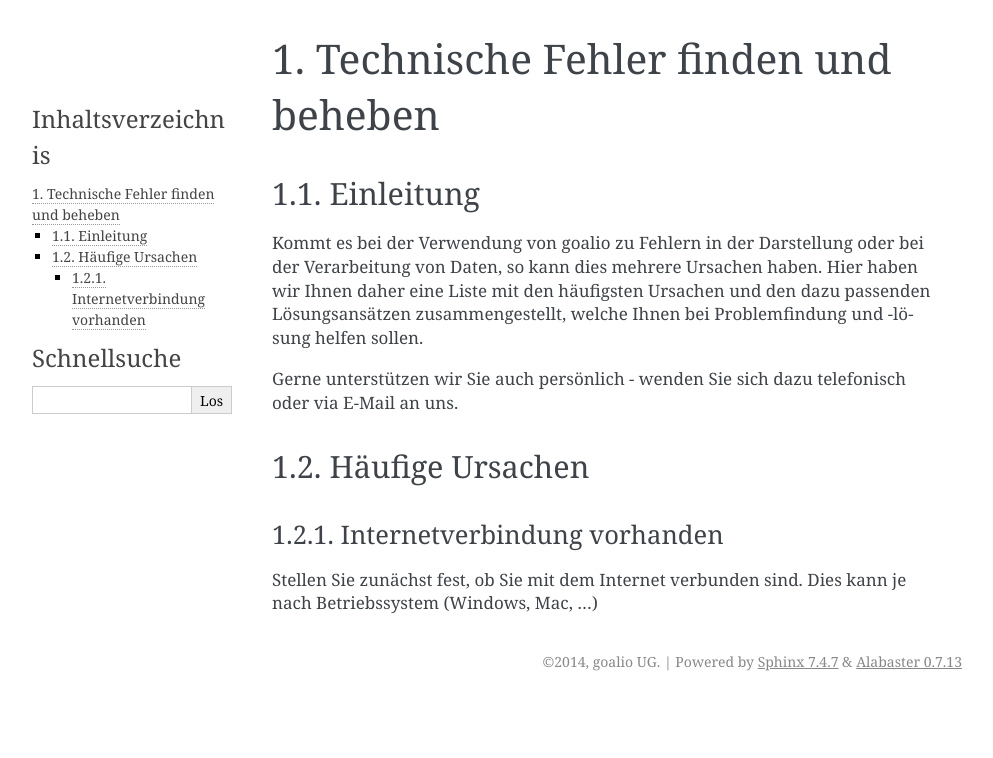
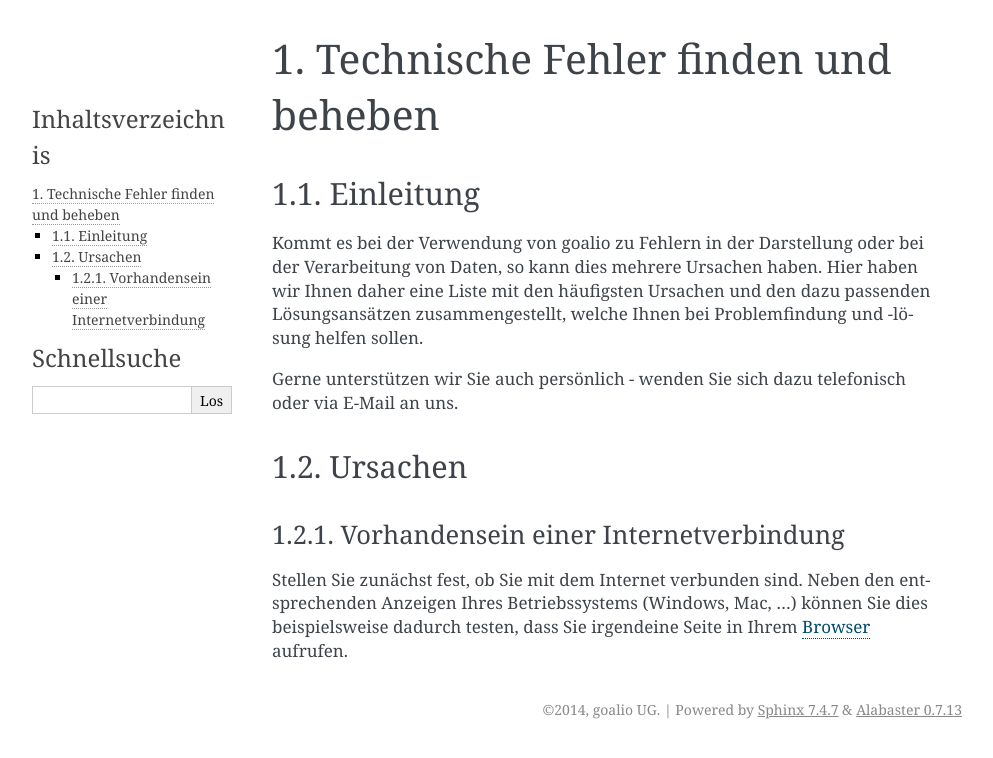
Before and after one commit to goalio/docs, a Sphinx documentation site: the page built from docs/anwendungsfaelle/debug-leitfaden.rst, in a window 1280 px wide. Shown: the top 758 px of the page, without its empty margins (148-1141 px from the left). Built offline with Sphinx 7.4.7, drawn with Linux system fonts in a browser that asks for light colours; formulas are drawn with MathJax 3.

Commit message:
Update debug-leitfaden.rst

```diff
--- a/docs/anwendungsfaelle/debug-leitfaden.rst
+++ b/docs/anwendungsfaelle/debug-leitfaden.rst
@@ -8,13 +8,13 @@
 
 Gerne unterstützen wir Sie auch persönlich - wenden Sie sich dazu telefonisch oder via E-Mail an uns.
 
-Häufige Ursachen
-----------------
+Ursachen
+--------
 
-Internetverbindung vorhanden
+Vorhandensein einer Internetverbindung
 ............................
 
-Stellen Sie zunächst fest, ob Sie mit dem Internet verbunden sind. Dies kann je nach Betriebssystem (Windows, Mac, ...)
+Stellen Sie zunächst fest, ob Sie mit dem Internet verbunden sind. Neben den entsprechenden Anzeigen Ihres Betriebssystems (Windows, Mac, ...) können Sie dies beispielsweise dadurch testen, dass Sie irgendeine Seite in Ihrem Browser_ aufrufen.
 
 .. _Listenmenü: /de/latest/erste-schritte/benutzeroberflaeche.html#auswahl-menus
 .. _Reiter: /de/latest/erste-schritte/benutzeroberflaeche.html#reiter
```
